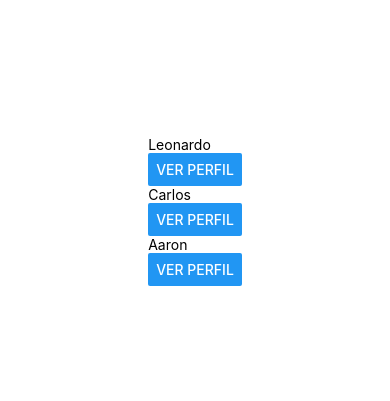
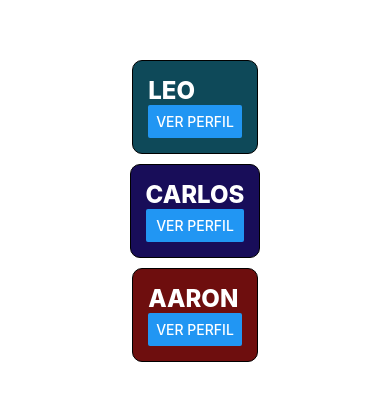
Before and after one commit to leo028-SC/DAM_TIID222, a React Native app in the folder miAPP2/: screen / in a window 390 px wide. Shown: the part 211-612 px from the top of the page. Built offline with nearby package versions, Linux system fonts and the light colour scheme.

Commit message:
Trabajamos estilos

```diff
--- a/miAPP2/App.js
+++ b/miAPP2/App.js
@@ -12,13 +12,13 @@
     <View style={styles.container}>
 
 
-    <Perfil nombre="Leonardo" materia="Movil" carrera="TIID" cuatrimestre="4to"/>
+    <Perfil style={styles.tarjeta1} nombre="Leo" materia="Movil" carrera="TIID" cuatrimestre="4to"/>
 
 
-    <Perfil nombre="Carlos" materia="Movil" carrera="TIID" cuatrimestre="4to"/>
+    <Perfil style={styles.tarjeta2} nombre="Carlos" materia="Movil" carrera="TIID" cuatrimestre="4to"/>
 
 
-    <Perfil nombre="Aaron" materia="Movil" carrera="TIID" cuatrimestre="4to"/>
+    <Perfil style={styles.tarjeta3} nombre="Aaron" materia="Movil" carrera="TIID" cuatrimestre="4to"/>
 
 
 
@@ -35,4 +35,13 @@
     alignItems: 'center',
     justifyContent: 'center',
   },
+  tarjeta1:{
+    backgroundColor:'#0e4959',
+  },
+  tarjeta2:{
+    backgroundColor:'#180d59',
+  },
+  tarjeta3:{
+    backgroundColor:'#6e0e0e',
+  },
 });
--- a/miAPP2/components/Perfil.js
+++ b/miAPP2/components/Perfil.js
@@ -1,20 +1,20 @@
-import { Text, View, Button} from 'react-native';
+import { Text, View, Button, StyleSheet} from 'react-native';
 import { useState } from 'react';
 
-export const Perfil=({nombre, carrera, materia, cuatrimestre})=>{
+export const Perfil=({nombre, carrera, materia, cuatrimestre, style})=>{
     const [ mostrar, setMostrar ]= useState(false);
 
     return(
 
 
-        <View>
-            <Text>{nombre}</Text>
+        <View style={[estilos.tarjeta, style]}>
+            <Text style={estilos.nombre}>{nombre}</Text>
 
             { mostrar &&
             <>
-            <Text>{carrera}</Text>
-            <Text>{materia}</Text>
-            <Text>{cuatrimestre}</Text>
+            <Text style={estilos.carrera}>{carrera}</Text>
+            <Text style={estilos.otroTexto}>{materia}</Text>
+            <Text style={estilos.otroTexto}>{cuatrimestre}</Text>
             </>
             }
 
@@ -24,3 +24,34 @@
 
     )
 }
+const estilos= StyleSheet.create({
+    nombre:{
+        fontSize:24,
+        fontWeight:800,
+        textTransform:'uppercase',
+        color:'#ffffff',
+
+    },
+    carrera:{
+        fontSize:18,
+        color:'#8a63ff',
+        fontFamily:'Roboto',
+    },
+    otroTexto:{
+        fontSize:12,
+        fontFamily:'Courier',
+        fontStyle:'italic',
+        color:'#0b4800',
+    },
+    tarjeta:{
+
+        borderWidth:1,
+        borderRadius:10,
+        padding:15,
+        margin:5,
+        backgroundColor:'#474646',
+
+    },
+
+
+});
```
